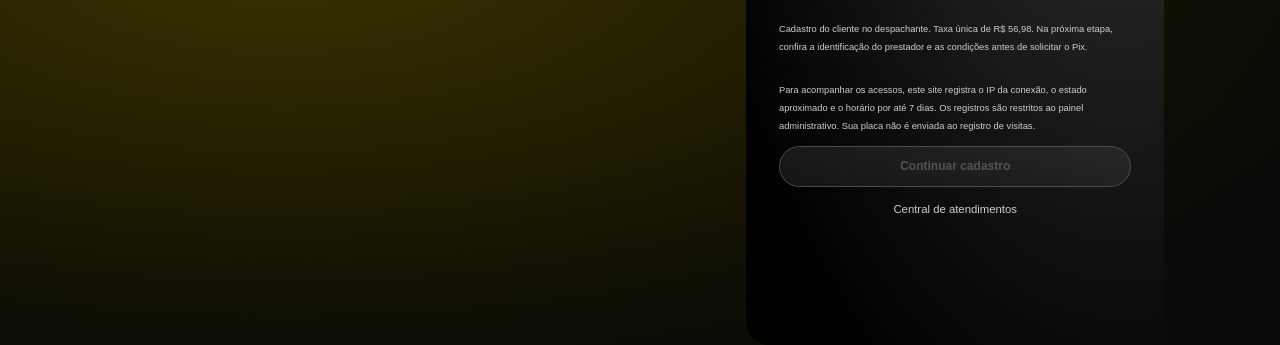
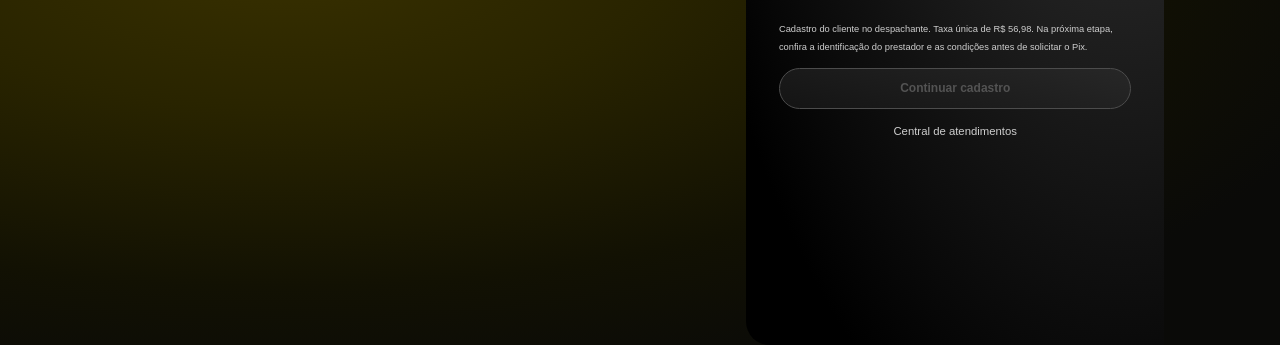
Before and after one commit to consultaportal3-ctrl/PEDAGIO-, a plain HTML site: page consulta.html in a window 1280 px wide. Shown: the part 455-800 px from the top of the page. Drawn offline with Linux system fonts and the light colour scheme; no server answers.

Commit message:
Remove paragrafo indicado da tela de cadastro

```diff
--- a/consulta.html
+++ b/consulta.html
@@ -51,7 +51,6 @@
       <label class="agreement"><span>Li e concordo com os <button class="text-link" type="button" data-document="terms">Termos e Condições</button></span><input id="terms" type="checkbox" required></label>
       <label class="agreement"><span>Li e concordo com as <button class="text-link" type="button" data-document="privacy">Políticas de Privacidade do produto.</button></span><input id="privacy" type="checkbox" required></label>
       <p class="service-note">Cadastro do cliente no despachante. Taxa única de R$ 56,98. Na próxima etapa, confira a identificação do prestador e as condições antes de solicitar o Pix.</p>
-      <p class="service-note">Para acompanhar os acessos, este site registra o IP da conexão, o estado aproximado e o horário por até 7 dias. Os registros são restritos ao painel administrativo. Sua placa não é enviada ao registro de visitas.</p>
       <button class="submit" type="submit" disabled>Continuar cadastro</button>
       <p class="result" id="result" role="status" hidden></p>
     </form>
```
